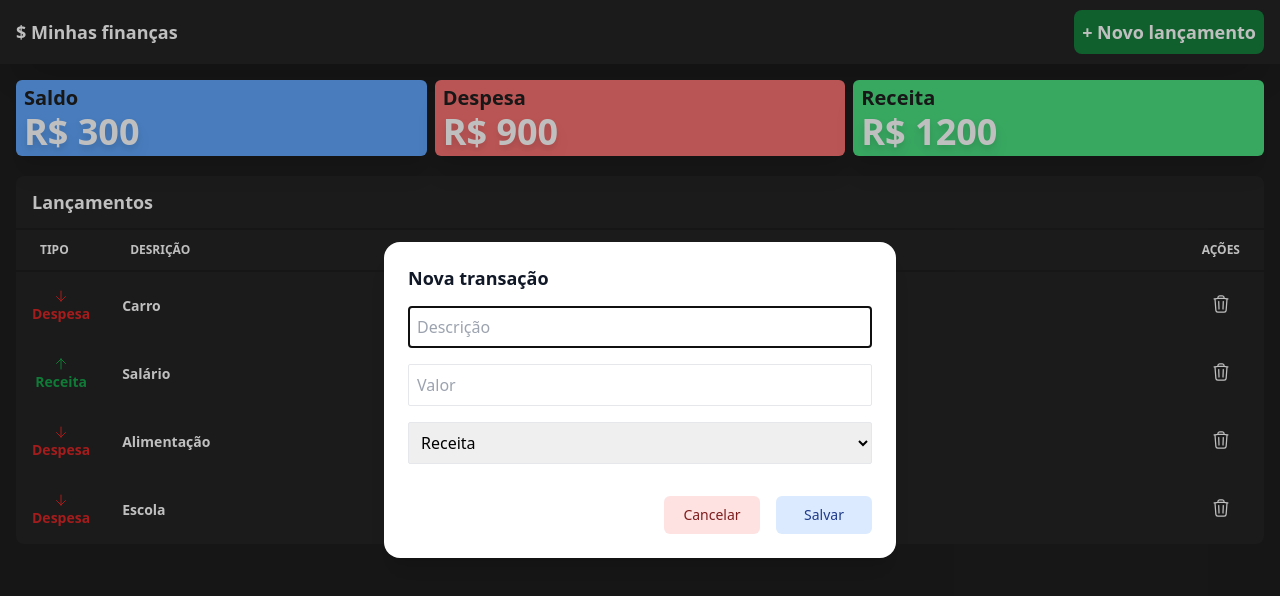
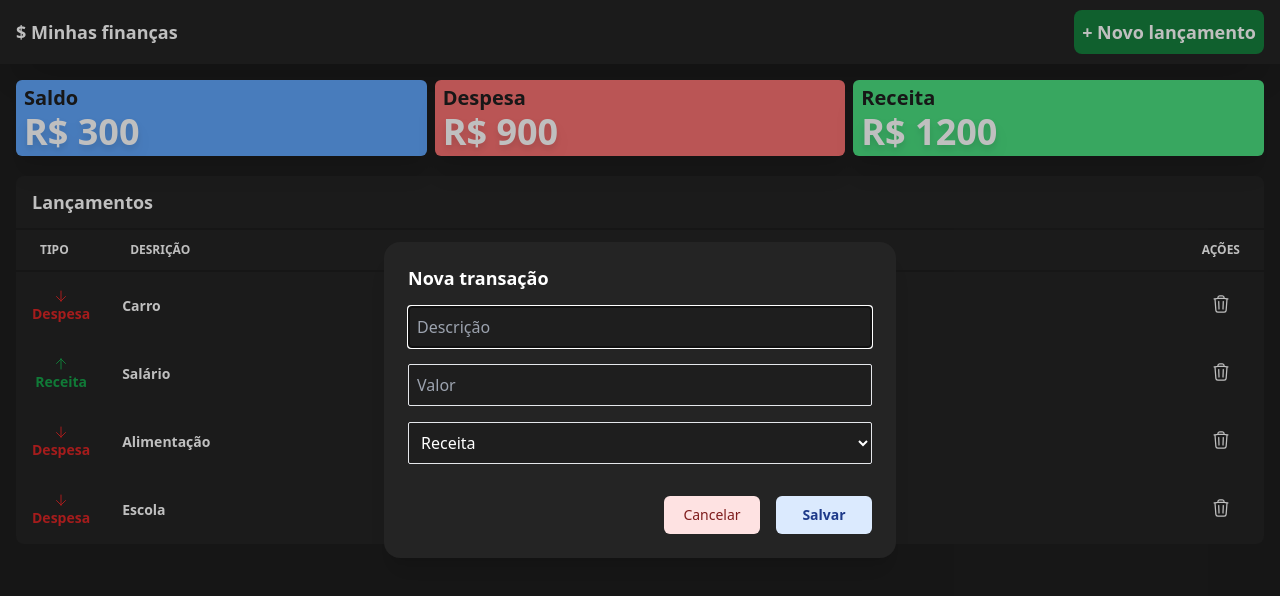
Before and after one commit to rafatosta/my-finance, a React (Vite) app: page / in a window 1280 px wide. Both pictures are taken after a click on the button "+ Novo lançamento". Shown: the top 596 px of the page. Built offline with nearby package versions, Linux system fonts and the light colour scheme.

Commit message:
:recycle: update dialog

```diff
--- a/src/App.tsx
+++ b/src/App.tsx
@@ -54,7 +54,9 @@
             </div>
 
             {data.length == 0 ? (
-              <div className="text-center p-4 text-gray-400">Sem lançamentos</div>
+              <div className="text-center p-4 text-gray-400">
+                Sem lançamentos
+              </div>
             ) : (
               <Table
                 data={data}
@@ -93,28 +95,28 @@
                   leaveFrom="opacity-100 scale-100"
                   leaveTo="opacity-0 scale-95"
                 >
-                  <Dialog.Panel className="w-full max-w-lg transform overflow-hidden rounded-2xl bg-white p-6 text-left align-middle shadow-xl transition-all">
+                  <Dialog.Panel className="w-full max-w-lg transform overflow-hidden rounded-2xl bg-[#242424] p-6 text-left align-middle shadow-xl transition-all">
                     <Dialog.Title
                       as="h3"
-                      className="text-lg font-bold leading-6 text-gray-900"
+                      className="text-lg font-bold leading-6 text-white"
                     >
                       Nova transação
                     </Dialog.Title>
                     <div className="mt-4">
                       <div>
                         <form
-                          className="flex flex-col bg-white gap-y-4"
+                          className="flex flex-col bg-[#242424] gap-y-4"
                           onSubmit={handleSubmit(handleSave)}
                         >
                           <input
-                            className="p-2 border rounded-sm"
+                            className="p-2 border rounded-sm bg-[#1E1E1E] text-white"
                             type="text"
                             required
                             placeholder="Descrição"
                             {...register("description")}
                           />
                           <input
-                            className="p-2 border rounded-sm"
+                            className="p-2 border rounded-sm  bg-[#1E1E1E] text-white"
                             type="number"
                             required
                             placeholder="Valor"
@@ -123,7 +125,7 @@
                             })}
                           />
                           <select
-                            className="p-2 border rounded-sm"
+                            className="p-2 border rounded-sm bg-[#1E1E1E] text-white"
                             {...register("type")}
                           >
                             <option value="receita">Receita</option>
@@ -140,7 +142,7 @@
                             </button>
                             <button
                               type="submit"
-                              className="inline-flex justify-center rounded-md border border-transparent bg-blue-100 w-24 px-4 py-2 text-sm font-medium text-blue-900 hover:bg-blue-200 focus:outline-none focus-visible:ring-2 focus-visible:ring-blue-500 focus-visible:ring-offset-2"
+                              className="inline-flex justify-center rounded-md border border-transparent bg-blue-100 w-24 px-4 py-2 text-sm font-bold text-blue-900 hover:bg-blue-200 focus:outline-none focus-visible:ring-2 focus-visible:ring-blue-500 focus-visible:ring-offset-2"
                             >
                               Salvar
                             </button>
```
